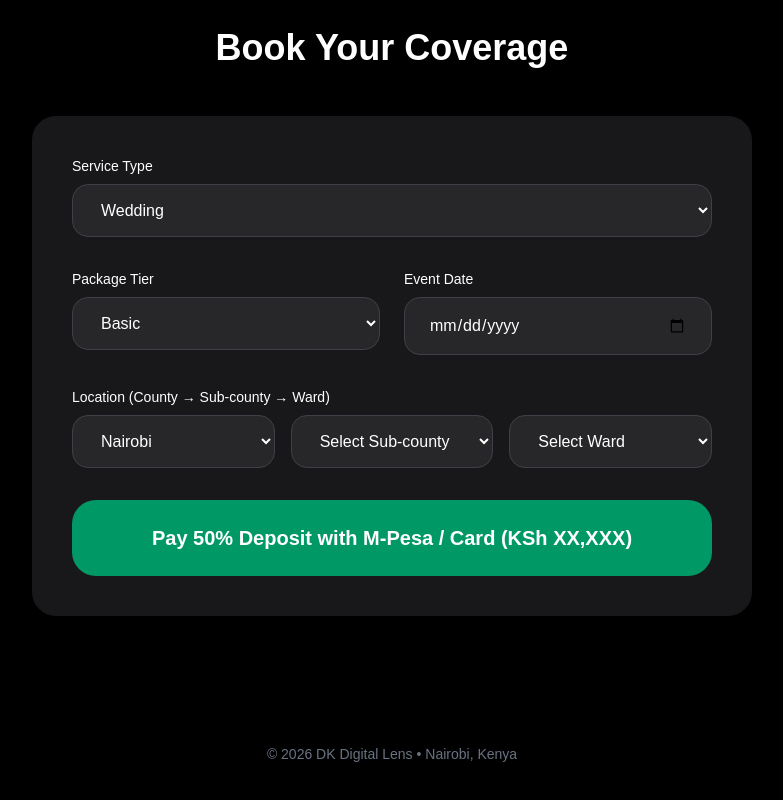
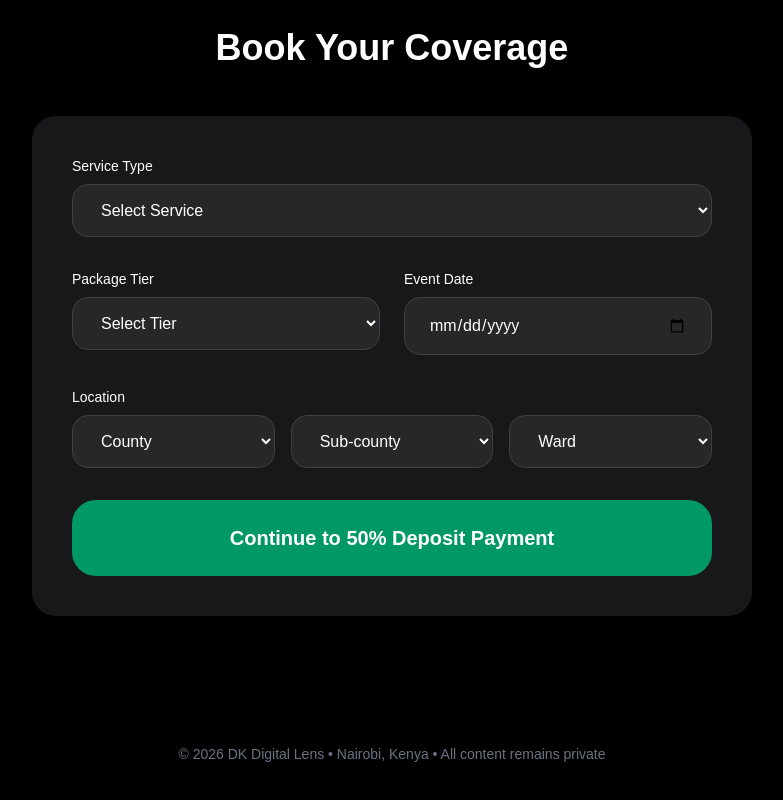
Before and after one commit to DK-Digital-Hub/dk-digital-lens, a Next.js app: page / in a window 1280 px wide. Shown: the part 1304-2104 px from the top of the page, without its empty margins (248-1031 px from the left). Built offline with nearby package versions, Linux system fonts and the light colour scheme.

Commit message:
Added interactive booking form with Kenya location dropdowns

```diff
--- a/app/page.tsx
+++ b/app/page.tsx
@@ -1,7 +1,32 @@
 // app/page.tsx
-import Link from "next/link";
+"use client";
+
+import { useState } from "react";
+
+const counties = [
+  { name: "Nairobi", subcounties: ["Westlands", "Kasarani", "Embakasi", "Starehe", "Langata"] },
+  { name: "Kiambu", subcounties: ["Thika", "Ruiru", "Kiambu Town", "Limuru"] },
+  { name: "Kajiado", subcounties: ["Kajiado North", "Kajiado Central"] },
+  { name: "Nakuru", subcounties: ["Nakuru Town", "Naivasha", "Gilgil"] },
+  // Add more counties later if needed
+];
 
 export default function Home() {
+  const [formData, setFormData] = useState({
+    serviceType: "",
+    packageTier: "",
+    eventDate: "",
+    county: "",
+    subcounty: "",
+    ward: "",
+  });
+
+  const handleChange = (e: any) => {
+    setFormData({ ...formData, [e.target.name]: e.target.value });
+  };
+
+  const selectedCounty = counties.find(c => c.name === formData.county);
+
   return (
     <div className="min-h-screen bg-black text-white">
       {/* Hero */}
@@ -11,14 +36,11 @@ export default function Home() {
             DK DIGITAL LENS
           </h1>
           <p className="text-3xl md:text-4xl text-gray-300 mb-10">
-            Capturing the moments that matter to you
+            Premium Photography &amp; Videography • Kenya
           </p>
-          <Link
-            href="#booking"
-            className="inline-block bg-white text-black px-10 py-5 rounded-2xl text-xl font-semibold hover:scale-105 transition"
-          >
+          <a href="#booking" className="inline-block bg-white text-black px-10 py-5 rounded-2xl text-xl font-semibold hover:scale-105 transition">
             Book Your Event Now
-          </Link>
+          </a>
         </div>
       </section>
 
@@ -46,7 +68,7 @@ export default function Home() {
         </div>
       </section>
 
-      {/* Booking Form Section */}
+      {/* Booking Form */}
       <section id="booking" className="py-20 bg-black">
         <div className="max-w-3xl mx-auto px-6">
           <h2 className="text-4xl font-bold text-center mb-12">Book Your Coverage</h2>
@@ -54,54 +76,56 @@ export default function Home() {
             <form className="space-y-8">
               <div>
                 <label className="block text-sm mb-2">Service Type</label>
-                <select className="w-full bg-zinc-800 border border-zinc-700 rounded-2xl px-6 py-4 text-white">
-                  <option>Wedding</option>
-                  <option>Funeral (Multi-day)</option>
-                  <option>Graduation / School Function</option>
-                  <option>Corporate Event</option>
-                  <option>Birthday / Baby Shower</option>
-                  <option>Sports Event</option>
+                <select name="serviceType" onChange={handleChange} className="w-full bg-zinc-800 border border-zinc-700 rounded-2xl px-6 py-4 text-white">
+                  <option value="">Select Service</option>
+                  <option value="wedding">Wedding</option>
+                  <option value="funeral">Funeral (Multi-day)</option>
+                  <option value="graduation">Graduation / School Function</option>
+                  <option value="corporate">Corporate Event</option>
+                  <option value="birthday">Birthday / Baby Shower</option>
                 </select>
               </div>
 
               <div className="grid grid-cols-2 gap-6">
                 <div>
                   <label className="block text-sm mb-2">Package Tier</label>
-                  <select className="w-full bg-zinc-800 border border-zinc-700 rounded-2xl px-6 py-4 text-white">
-                    <option>Basic</option>
-                    <option>Standard (Recommended)</option>
-                    <option>Premium</option>
+                  <select name="packageTier" onChange={handleChange} className="w-full bg-zinc-800 border border-zinc-700 rounded-2xl px-6 py-4 text-white">
+                    <option value="">Select Tier</option>
+                    <option value="Basic">Basic</option>
+                    <option value="Standard">Standard (Recommended)</option>
+                    <option value="Premium">Premium</option>
                   </select>
                 </div>
                 <div>
                   <label className="block text-sm mb-2">Event Date</label>
-                  <input type="date" className="w-full bg-zinc-800 border border-zinc-700 rounded-2xl px-6 py-4 text-white" />
+                  <input type="date" name="eventDate" onChange={handleChange} className="w-full bg-zinc-800 border border-zinc-700 rounded-2xl px-6 py-4 text-white" />
                 </div>
               </div>
 
               <div>
-                <label className="block text-sm mb-2">Location (County → Sub-county → Ward)</label>
+                <label className="block text-sm mb-2">Location</label>
                 <div className="grid grid-cols-3 gap-4">
-                  <select className="bg-zinc-800 border border-zinc-700 rounded-2xl px-6 py-4 text-white">
-                    <option>Nairobi</option>
-                    <option>Kiambu</option>
-                    <option>Kajiado</option>
-                    {/* More counties will be added in next step */}
+                  <select name="county" onChange={handleChange} className="bg-zinc-800 border border-zinc-700 rounded-2xl px-6 py-4 text-white">
+                    <option value="">County</option>
+                    {counties.map(c => <option key={c.name} value={c.name}>{c.name}</option>)}
                   </select>
-                  <select className="bg-zinc-800 border border-zinc-700 rounded-2xl px-6 py-4 text-white">
-                    <option>Select Sub-county</option>
+                  <select name="subcounty" onChange={handleChange} className="bg-zinc-800 border border-zinc-700 rounded-2xl px-6 py-4 text-white">
+                    <option value="">Sub-county</option>
+                    {selectedCounty && selectedCounty.subcounties.map(s => <option key={s} value={s}>{s}</option>)}
                   </select>
-                  <select className="bg-zinc-800 border border-zinc-700 rounded-2xl px-6 py-4 text-white">
-                    <option>Select Ward</option>
+                  <select name="ward" onChange={handleChange} className="bg-zinc-800 border border-zinc-700 rounded-2xl px-6 py-4 text-white">
+                    <option value="">Ward</option>
+                    <option value="Any Ward">Any Ward</option>
                   </select>
                 </div>
               </div>
 
               <button
                 type="button"
+                onClick={() => alert("Booking form ready! Next step: Paystack 50% deposit integration")}
                 className="w-full bg-emerald-600 hover:bg-emerald-500 py-6 rounded-3xl text-xl font-semibold transition"
               >
-                Pay 50% Deposit with M-Pesa / Card (KSh XX,XXX)
+                Continue to 50% Deposit Payment
               </button>
             </form>
           </div>
@@ -109,7 +133,7 @@ export default function Home() {
       </section>
 
       <footer className="py-12 text-center text-gray-500 text-sm">
-        © 2026 DK Digital Lens • Nairobi, Kenya
+        © 2026 DK Digital Lens • Nairobi, Kenya • All content remains private
       </footer>
     </div>
   );
```
